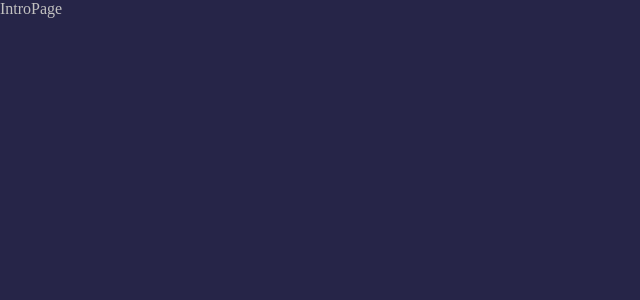
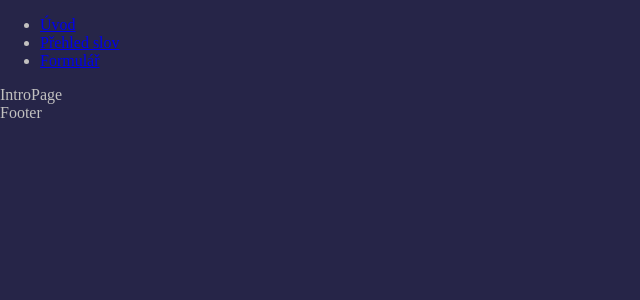
Before and after one commit to DenisaZem/my-lexicon, a React (Create React App) app: page / in a window 1280 px wide. Shown: the top 300 px of the page, without its empty margins (0-640 px from the left). Built offline with nearby package versions, Linux system fonts and the light colour scheme.

Commit message:
Add NavBar and IntoPage

```diff
--- a/src/App.js
+++ b/src/App.js
@@ -3,16 +3,19 @@ import IntroPage from './pages/IntroPage'
 import WordsOverview from './pages/WordsOverview'
 import Form from './components/Form'
 import WordDetail from './pages/WordDetail'
+import LayOut from './components/LayOut'
 
 
 const App = () => {
   return (
     <BrowserRouter>
       <Routes>
-        <Route path="/" element={<IntroPage/>} />
-        <Route path="overview" element={<WordsOverview />} />
-        <Route path="form" element={<Form />} />
-        <Route path="detail-word/:wordId" element={<WordDetail />} />
+          <Route path="/" element={<LayOut/>} >
+          <Route index element={<IntroPage />} />
+          <Route path="overview" element={<WordsOverview />} />
+          <Route path="form" element={<Form />} />
+          <Route path="detail-word/:wordId" element={<WordDetail />} />
+        </Route>
       </Routes>
     </BrowserRouter>
   )
--- a/src/components/NavBar.js
+++ b/src/components/NavBar.js
@@ -1,10 +1,14 @@
-import React from 'react'
+import { Link } from 'react-router-dom'
 
 const NavBar = () => {
   return (
-    <div>
-      NavBar
-    </div>
+    <nav>
+        <ul>
+            <li><Link to="/">Úvod</Link></li>
+            <li><Link to="/overview">Přehled slov</Link></li>
+            <li><Link to="/form">Formulář</Link></li>
+        </ul>
+    </nav>
   )
 }
 
```
